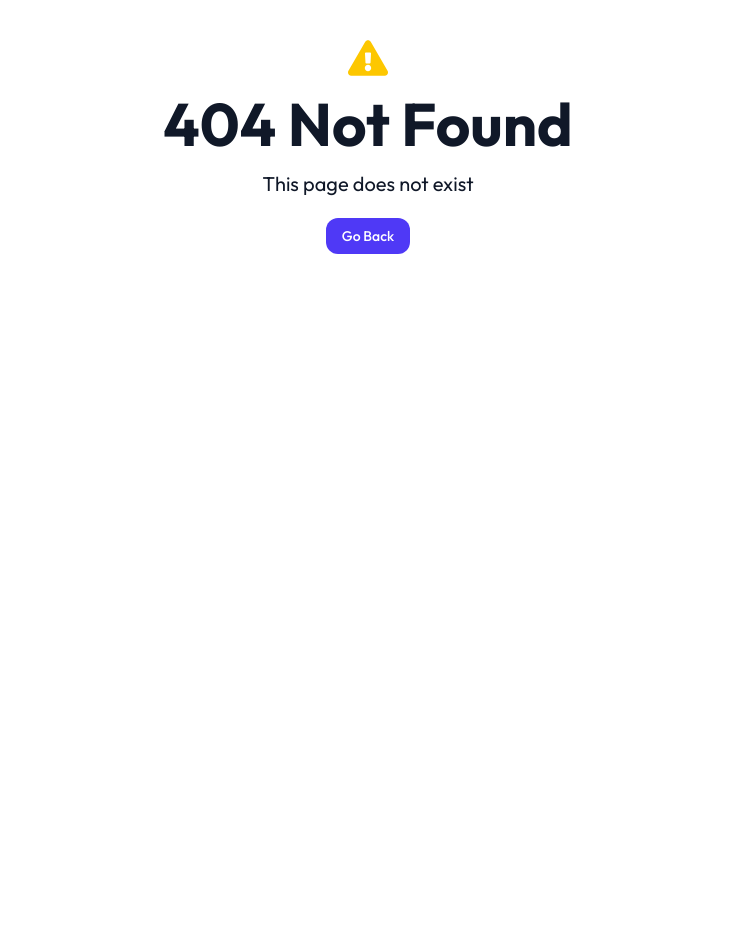
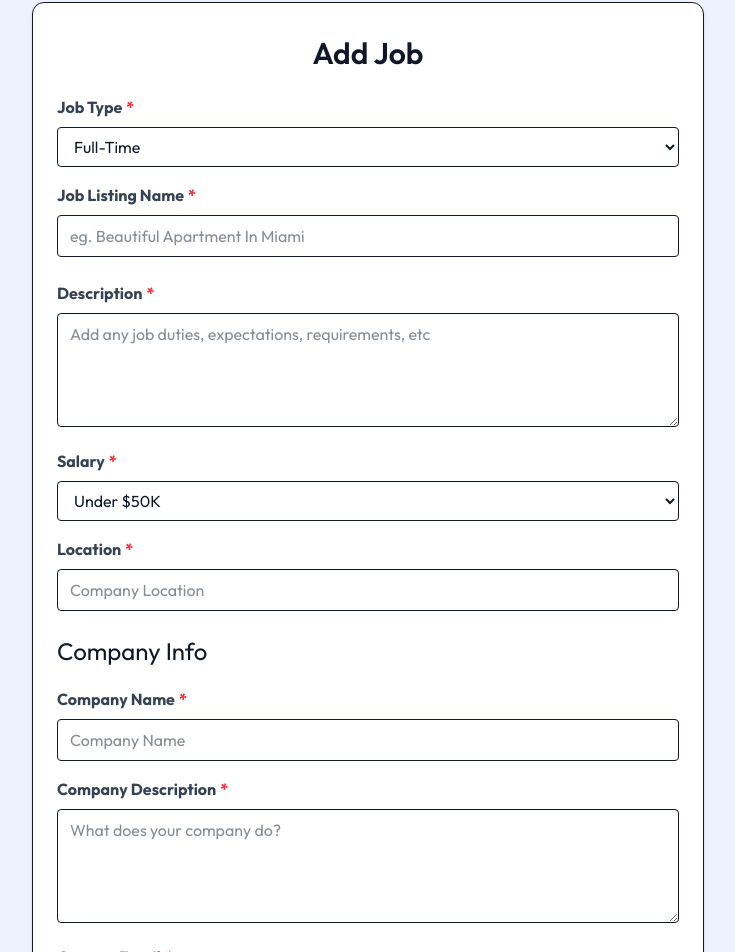
Before and after one commit to neda-jahadi/Cinetrack, a React (Vite) app in the folder client/: page /add-job in a window 1280 px wide. Before the commit this address had no page. Shown: the part 175-1127 px from the top of the page, without its empty margins (272-1007 px from the left). Before the commit the page ends 801 px from the top, so only its background shows below. Built offline with nearby package versions, Linux system fonts and the light colour scheme.

Commit message:
Added form of adding job and initial codes in it

```diff
--- a/client/src/App.tsx
+++ b/client/src/App.tsx
@@ -10,6 +10,7 @@
 import JobDetailsPage from "./pages/JobDetailsPage";
 import jobDetailsLoader from "./components/sections/Job/jobDetailsLoader";
 import NotFound from "./components/sections/Job/NotFound";
+import AddJobPage from "./pages/AddJobPage";
 
 const router = createBrowserRouter(
   createRoutesFromElements(
@@ -36,6 +37,7 @@
           }}
         />
       </Route>
+      <Route path="add-job" element={<AddJobPage />} />
       <Route path="*" element={<NotFound />} />
     </Route>,
   ),
--- /dev/null
+++ b/client/src/components/ui/FormField.tsx
@@ -0,0 +1,32 @@
+import { cn } from "../../lib/cn";
+
+type FormFieldProps = {
+  id: string;
+  label: string;
+  required?: boolean;
+  className?: string;
+  children: React.ReactNode;
+};
+
+const FormField = ({
+  id,
+  label,
+  required,
+  className = "",
+  children,
+}: FormFieldProps) => {
+  return (
+    <div>
+      <label
+        htmlFor={id}
+        className={cn("block text-gray-700 font-bold mb-2", className)}
+      >
+        {label}
+        {required && <span className="text-red-500 ml-1">*</span>}
+      </label>
+      {children}
+    </div>
+  );
+};
+
+export default FormField;
--- /dev/null
+++ b/client/src/pages/AddJobPage.tsx
@@ -0,0 +1,160 @@
+import Button from "../components/ui/Button";
+import FormField from "../components/ui/FormField";
+
+const AddJobPage = () => {
+  return (
+    <>
+      <section className="bg-indigo-50">
+        <div className="container m-auto max-w-2xl py-24">
+          <div className="bg-white px-6 py-8 mb-4 shadow-md rounded-md border m-4 md:m-0">
+            <form>
+              <h2 className="text-3xl text-center font-semibold mb-6">
+                Add Job
+              </h2>
+
+              <div className="mb-4">
+                <FormField id="type" label="Job Type" required>
+                  <select
+                    id="type"
+                    name="type"
+                    className="border rounded w-full py-2 px-3"
+                    required
+                  >
+                    <option value="Full-Time">Full-Time</option>
+                    <option value="Part-Time">Part-Time</option>
+                    <option value="Remote">Remote</option>
+                    <option value="Internship">Internship</option>
+                  </select>
+                </FormField>
+              </div>
+
+              <div className="mb-4">
+                <FormField id="title" label="Job Listing Name" required>
+                  <input
+                    type="text"
+                    id="title"
+                    name="title"
+                    className="border rounded w-full py-2 px-3 mb-2"
+                    placeholder="eg. Beautiful Apartment In Miami"
+                    required
+                  />
+                </FormField>
+              </div>
+              <div className="mb-4">
+                <FormField id="description" label="Description" required>
+                  <textarea
+                    id="description"
+                    name="description"
+                    className="border rounded w-full py-2 px-3"
+                    rows={4}
+                    placeholder="Add any job duties, expectations, requirements, etc"
+                  ></textarea>
+                </FormField>
+              </div>
+
+              <div className="mb-4">
+                <FormField id="salary" label="Salary" required>
+                  <select
+                    id="salary"
+                    name="salary"
+                    className="border rounded w-full py-2 px-3"
+                    required
+                  >
+                    <option value="Under $50K">Under $50K</option>
+                    <option value="$50K - 60K">$50K - $60K</option>
+                    <option value="$60K - 70K">$60K - $70K</option>
+                    <option value="$70K - 80K">$70K - $80K</option>
+                    <option value="$80K - 90K">$80K - $90K</option>
+                    <option value="$90K - 100K">$90K - $100K</option>
+                    <option value="$100K - 125K">$100K - $125K</option>
+                    <option value="$125K - 150K">$125K - $150K</option>
+                    <option value="$150K - 175K">$150K - $175K</option>
+                    <option value="$175K - 200K">$175K - $200K</option>
+                    <option value="Over $200K">Over $200K</option>
+                  </select>
+                </FormField>
+              </div>
+
+              <div className="mb-4">
+                <FormField id="location" label="Location" required>
+                  <input
+                    type="text"
+                    id="location"
+                    name="location"
+                    className="border rounded w-full py-2 px-3 mb-2"
+                    placeholder="Company Location"
+                    required
+                  />
+                </FormField>
+              </div>
+
+              <h3 className="text-2xl mb-5">Company Info</h3>
+
+              <div className="mb-4">
+                <FormField id="company" label="Company Name" required>
+                  <input
+                    type="text"
+                    id="company"
+                    name="company"
+                    className="border rounded w-full py-2 px-3"
+                    placeholder="Company Name"
+                  />
+                </FormField>
+              </div>
+
+              <div className="mb-4">
+                <FormField
+                  id="company_description"
+                  label="Company Description"
+                  required
+                >
+                  <textarea
+                    id="company_description"
+                    name="company_description"
+                    className="border rounded w-full py-2 px-3"
+                    rows={4}
+                    placeholder="What does your company do?"
+                  ></textarea>
+                </FormField>
+              </div>
+
+              <div className="mb-4">
+                <FormField id="contact_email" label="Contact Email" required>
+                  <input
+                    type="email"
+                    autoComplete="email"
+                    id="contact_email"
+                    name="contact_email"
+                    className="border rounded w-full py-2 px-3"
+                    placeholder="Email address htmlFor applicants"
+                    required
+                  />
+                </FormField>
+              </div>
+              <div className="mb-4">
+                <FormField id="contact_phone" label="Contact Phone" required>
+                  <input
+                    type="tel"
+                    autoComplete="tel"
+                    id="contact_phone"
+                    name="contact_phone"
+                    className="border rounded w-full py-2 px-3"
+                    placeholder="Optional phone htmlFor applicants"
+                  />
+                </FormField>
+              </div>
+
+              <div>
+                <Button className="w-full" type="submit">
+                  Add Job
+                </Button>
+              </div>
+            </form>
+          </div>
+        </div>
+      </section>
+    </>
+  );
+};
+
+export default AddJobPage;
```
